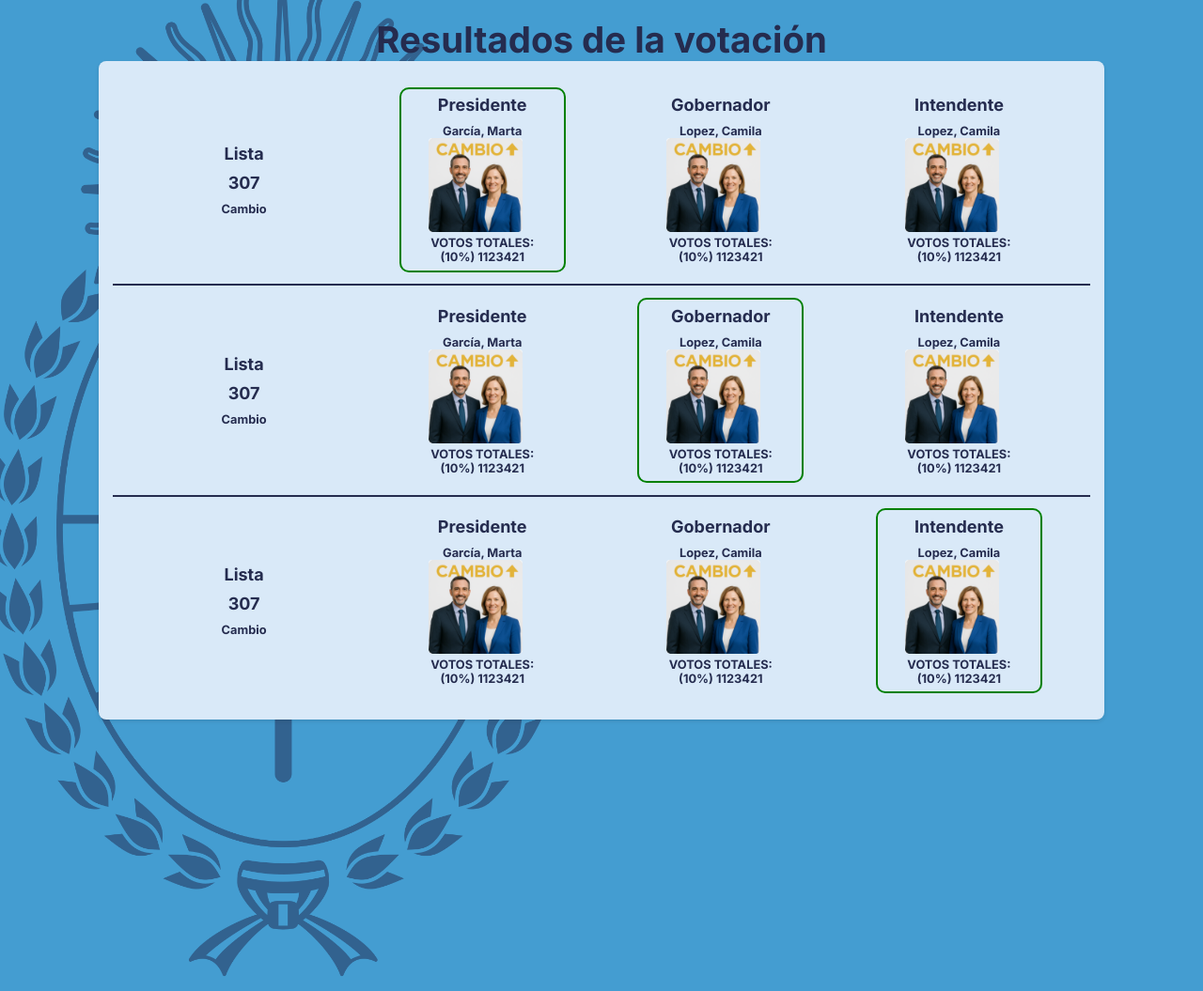
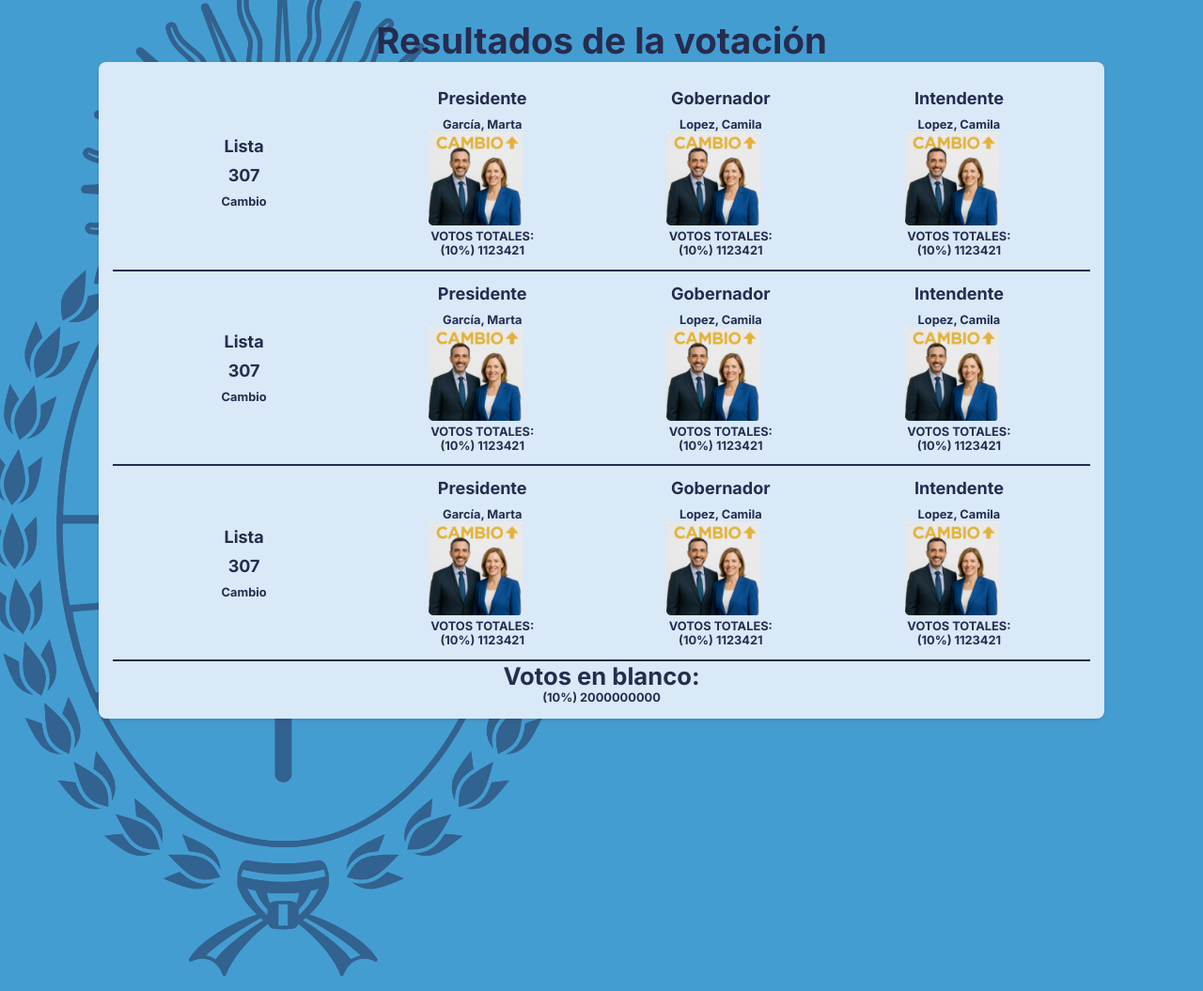
Before and after one commit to MaguiiCobos/Proyecto-Blockchain, a Flask app: page /resultados in a window 1280 px wide. Shown: the whole page at 94% size. Run offline with Flask 3, Linux system fonts and the light colour scheme.

Commit message:
Agrego ids para agregar datos dinamicamente

```diff
--- a/front/templates/resultados.html
+++ b/front/templates/resultados.html
@@ -10,106 +10,97 @@
     <div class="contenedor_img">
         <img class="img_secundaria" src="{{ url_for('static', filename='images/candidatos/escudo_nacional_argentino.png') }}" alt="">
     </div>
-
-
-
-
-
-    <!-- Esto esta full hardcodeado luego hay que hacer cada resultados_partidos y todo lo que contiene con DOM -->
-
-
-
-
-
-
-
     <div class="contenedor_pagina_finalizar_votacion">
         <div class="contenedor_resultados">
             <h1 class="letra_grande1">Resultados de la votación</h1>
             <div class="partido">
                 <div class="resultados_partido border_bottom">
-                    <div class="seccion_partido al_frente">
+                    <div class="seccion_partido">
                         <p class="titulo">Lista</p>
                         <p class="titulo">307</p>
                         <p><strong>Cambio</strong></p>
                     </div>
-                    <div class="seccion_partido al_frente ganador">
+                    <div id="p_1" class="seccion_partido"> <!-- "añadir clase ganador" si es el mas votado -->
                         <p class="titulo">Presidente</p>
                         <p><strong>García, Marta</strong></p>
                         <img class="img_resultados" src="{{ url_for('static', filename='images/candidatos/Cambio.png')}}" alt="IMGCAMBIO">
                         <p><strong>VOTOS TOTALES:</strong></p>
-                        <p>(10%) 1123421</p>
+                        <p id="p_1_result">(10%) 1123421</p>
                     </div>
-                    <div class="seccion_partido al_frente">
+                    <div id="p_2" class="seccion_partido"> <!-- "añadir clase ganador" si es el mas votado -->
                         <p class="titulo">Gobernador</p>
                         <p><strong>Lopez, Camila</strong></p>
                         <img class="img_resultados" src="{{ url_for('static', filename='images/candidatos/Cambio.png')}}" alt="IMGCAMBIO">
                         <p><strong>VOTOS TOTALES:</strong></p>
-                        <p>(10%) 1123421</p>
+                        <p id="p_2_result">(10%) 1123421</p>
                     </div>
-                    <div class="seccion_partido al_frente">
+                    <div id="p_3" class="seccion_partido"> <!-- "añadir clase ganador" si es el mas votado -->
                         <p class="titulo">Intendente</p>
                         <p><strong>Lopez, Camila</strong></p>
                         <img class="img_resultados" src="{{ url_for('static', filename='images/candidatos/Cambio.png')}}" alt="IMGCAMBIO">
                         <p><strong>VOTOS TOTALES:</strong></p>
-                        <p>(10%) 1123421</p>
+                        <p id="p_3_result">(10%) 1123421</p>
                     </div>
                 </div>
                 <div class="resultados_partido border_bottom">
-                    <div class="seccion_partido al_frente">
+                    <div class="seccion_partido">
                         <p class="titulo">Lista</p>
                         <p class="titulo">307</p>
                         <p><strong>Cambio</strong></p>
                     </div>
-                    <div class="seccion_partido al_frente">
+                    <div id="g_1" class="seccion_partido"> <!-- "añadir clase ganador" si es el mas votado -->
                         <p class="titulo">Presidente</p>
                         <p><strong>García, Marta</strong></p>
                         <img class="img_resultados" src="{{ url_for('static', filename='images/candidatos/Cambio.png')}}" alt="IMGCAMBIO">
                         <p><strong>VOTOS TOTALES:</strong></p>
-                        <p>(10%) 1123421</p>
+                        <p id="g_1_result">(10%) 1123421</p>
                     </div>
-                    <div class="seccion_partido al_frente ganador">
+                    <div id="g_2" class="seccion_partido"> <!-- "añadir clase ganador" si es el mas votado -->
                         <p class="titulo">Gobernador</p>
                         <p><strong>Lopez, Camila</strong></p>
                         <img class="img_resultados" src="{{ url_for('static', filename='images/candidatos/Cambio.png')}}" alt="IMGCAMBIO">
                         <p><strong>VOTOS TOTALES:</strong></p>
-                        <p>(10%) 1123421</p>
+                        <p id="g_2_result">(10%) 1123421</p>
                     </div>
-                    <div class="seccion_partido al_frente">
+                    <div id="g_3" class="seccion_partido"> <!-- "añadir clase ganador" si es el mas votado -->
                         <p class="titulo">Intendente</p>
                         <p><strong>Lopez, Camila</strong></p>
                         <img class="img_resultados" src="{{ url_for('static', filename='images/candidatos/Cambio.png')}}" alt="IMGCAMBIO">
                         <p><strong>VOTOS TOTALES:</strong></p>
-                        <p>(10%) 1123421</p>
+                        <p id="g_3_result">(10%) 1123421</p>
                     </div>
                 </div>
-                <div class="resultados_partido ">
-                    <div class="seccion_partido al_frente">
+                <div class="resultados_partido border_bottom">
+                    <div class="seccion_partido">
                         <p class="titulo">Lista</p>
                         <p class="titulo">307</p>
                         <p><strong>Cambio</strong></p>
                     </div>
-                    <div class="seccion_partido al_frente">
+                    <div id="i_1" class="seccion_partido"> <!-- "añadir clase ganador" si es el mas votado -->
                         <p class="titulo">Presidente</p>
                         <p><strong>García, Marta</strong></p>
                         <img class="img_resultados" src="{{ url_for('static', filename='images/candidatos/Cambio.png')}}" alt="IMGCAMBIO">
                         <p><strong>VOTOS TOTALES:</strong></p>
-                        <p>(10%) 1123421</p>
+                        <p id="i_1_result">(10%) 1123421</p>
                     </div>
-                    <div class="seccion_partido al_frente">
+                    <div id="i_2" class="seccion_partido"> <!-- "añadir clase ganador" si es el mas votado -->
                         <p class="titulo">Gobernador</p>
                         <p><strong>Lopez, Camila</strong></p>
                         <img class="img_resultados" src="{{ url_for('static', filename='images/candidatos/Cambio.png')}}" alt="IMGCAMBIO">
                         <p><strong>VOTOS TOTALES:</strong></p>
-                        <p>(10%) 1123421</p>
+                        <p id="i_1_result">(10%) 1123421</p>
                     </div>
-                    <div class="seccion_partido al_frente ganador">
+                    <div id="i_3" class="seccion_partido"> <!-- "añadir clase ganador" si es el mas votado -->
                         <p class="titulo">Intendente</p>
                         <p><strong>Lopez, Camila</strong></p>
                         <img class="img_resultados" src="{{ url_for('static', filename='images/candidatos/Cambio.png')}}" alt="IMGCAMBIO">
                         <p><strong>VOTOS TOTALES:</strong></p>
-                        <p>(10%) 1123421</p>
+                        <p id="i_1_result">(10%) 1123421</p>
                     </div>
+                </div>
+                <div id="b">
+                    <h2>Votos en blanco:</h2>
+                    <p id="b_result">(10%) 2000000000</p>
                 </div>
             </div>
         </div>
```
